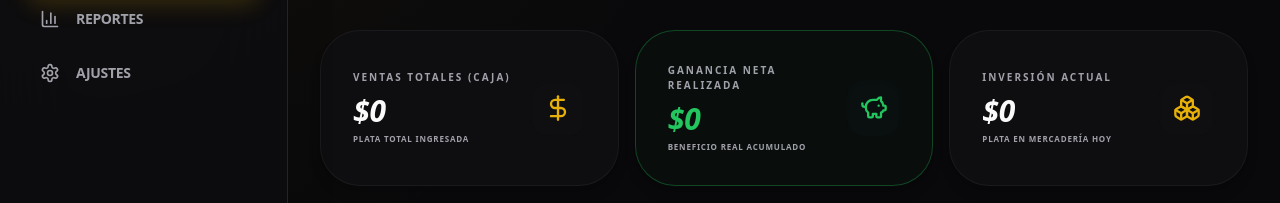
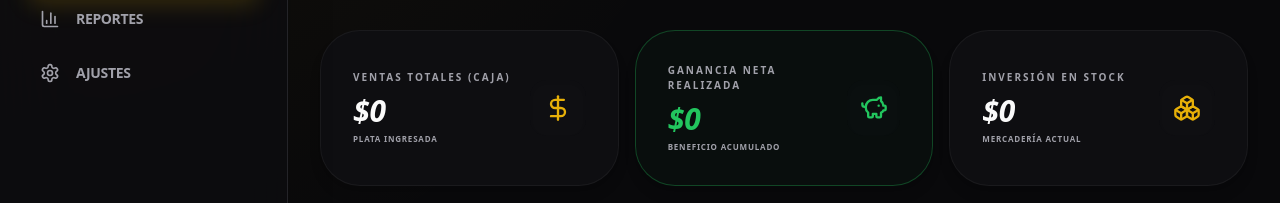
Before and after one commit to taton0205-collab/gymflow, a Next.js app: page /inventory in a window 1280 px wide. Shown: the part 457-660 px from the top of the page. Built offline with nearby package versions, Linux system fonts and the light colour scheme; no server answers; the database is empty.

Commit message:
Fix: Forzando contadores a cero si no hay datos

```diff
--- a/features/inventory/inventory-list.tsx
+++ b/features/inventory/inventory-list.tsx
@@ -22,16 +22,19 @@ export function InventoryList() {
       .select("*")
       .order("name", { ascending: true });
 
-    // 2. Obtener Ganancia Real (de la tabla de pagos)
+    // 2. Obtener Pagos (Ventas reales de hoy en adelante)
     const { data: paymentsData } = await supabase
       .from("payments")
       .select("amount, cost_basis")
-      .not("notes", "is", null)
-      .ilike("notes", "VENTA:%"); // Filtramos solo los pagos que sean ventas de productos
+      .not("notes", "is", null);
 
     if (inventoryData) setItems(inventoryData);
 
-    if (paymentsData) {
+    // RESET TOTAL: Si no hay pagos, forzamos 0
+    if (!paymentsData || paymentsData.length === 0) {
+      setRealizedProfit(0);
+      setTotalSales(0);
+    } else {
       const profit = paymentsData.reduce((acc, p) => acc + (Number(p.amount) - Number(p.cost_basis || 0)), 0);
       const total = paymentsData.reduce((acc, p) => acc + Number(p.amount), 0);
       setRealizedProfit(profit);
@@ -49,12 +52,11 @@ export function InventoryList() {
     const supabase = createClient();
 
     try {
-      // 1. Registrar la venta con su COSTO GUARDADO
       const { error: payError } = await supabase.from("payments").insert([{
         gym_id: item.gym_id,
         amount: item.sale_price,
         paid_amount: item.sale_price,
-        cost_basis: item.cost || 0, // GUARDAMOS EL COSTO AQUÍ
+        cost_basis: item.cost || 0,
         method: "cash",
         status: "paid",
         paid_at: new Date().toISOString(),
@@ -63,8 +65,6 @@ export function InventoryList() {
       }]);
 
       if (payError) throw payError;
-
-      // 2. Descontar stock
       await supabase.from("inventory_items").update({ stock: item.stock - 1 }).eq("id", item.id);
 
       alert("¡Venta exitosa!");
@@ -76,40 +76,16 @@ export function InventoryList() {
     }
   };
 
-  const handleDelete = async (id: string) => {
-    if (!confirm("¿Eliminar producto?")) return;
-    const supabase = createClient();
-    await supabase.from("inventory_items").delete().eq("id", id);
-    fetchData();
-  };
-
   useEffect(() => { fetchData(); }, []);
 
   if (loading) return <div className="flex justify-center p-32"><Loader2 className="h-10 w-10 animate-spin text-primary" /></div>;
 
   return (
     <div className="grid gap-8">
-      {/* Resumen de Ganancia REAL (Acumulativa) */}
       <div className="grid grid-cols-1 md:grid-cols-3 gap-4">
-        <SummaryCard
-          label="Ventas Totales (Caja)"
-          value={"$" + new Intl.NumberFormat("es-AR").format(totalSales)}
-          icon={DollarSign}
-          sub="Plata total ingresada"
-        />
-        <SummaryCard
-          label="Ganancia Neta Realizada"
-          value={"$" + new Intl.NumberFormat("es-AR").format(realizedProfit)}
-          icon={PiggyBank}
-          tone="profit"
-          sub="Beneficio real acumulado"
-        />
-        <SummaryCard
-          label="Inversión Actual"
-          value={"$" + new Intl.NumberFormat("es-AR").format(items.reduce((acc, i) => acc + ((i.cost || 0) * i.stock), 0))}
-          icon={Boxes}
-          sub="Plata en mercadería hoy"
-        />
+        <SummaryCard label="Ventas Totales (Caja)" value={"$" + new Intl.NumberFormat("es-AR").format(totalSales)} icon={DollarSign} sub="Plata ingresada" />
+        <SummaryCard label="Ganancia Neta Realizada" value={"$" + new Intl.NumberFormat("es-AR").format(realizedProfit)} icon={PiggyBank} tone="profit" sub="Beneficio acumulado" />
+        <SummaryCard label="Inversión en Stock" value={"$" + new Intl.NumberFormat("es-AR").format(items.reduce((acc, i) => acc + ((i.cost || 0) * i.stock), 0))} icon={Boxes} sub="Mercadería actual" />
       </div>
 
       <div className="grid grid-cols-1 sm:grid-cols-2 lg:grid-cols-4 gap-6">
@@ -118,48 +94,26 @@ export function InventoryList() {
           const unitProfit = item.sale_price - (item.cost || 0);
 
           return (
-            <div key={item.id} className={cn(
-              "group relative flex flex-col rounded-[2.5rem] border bg-card p-8 shadow-sm transition-all hover:shadow-2xl hover:border-primary/30",
-              isLowStock && "border-red-500/20 bg-red-500/[0.02]"
-            )}>
+            <div key={item.id} className={cn("group relative flex flex-col rounded-[2.5rem] border bg-card p-8 shadow-sm transition-all hover:shadow-2xl hover:border-primary/30", isLowStock && "border-red-500/20 bg-red-500/[0.02]")}>
               <div className="flex items-start justify-between">
-                <div className="h-14 w-14 rounded-2xl bg-muted flex items-center justify-center shadow-inner">
-                  <ShoppingBag className={cn("h-7 w-7 text-muted-foreground", isLowStock && "text-red-500")} />
-                </div>
-                <button onClick={() => handleDelete(item.id)} className="h-8 w-8 rounded-lg bg-red-500/10 text-red-500 flex items-center justify-center opacity-0 group-hover:opacity-100 transition-opacity">
-                  <Trash2 className="h-4 w-4" />
-                </button>
+                <div className="h-14 w-14 rounded-2xl bg-muted flex items-center justify-center shadow-inner"><ShoppingBag className={cn("h-7 w-7 text-muted-foreground", isLowStock && "text-red-500")} /></div>
               </div>
-
               <div className="mt-8">
                 <p className="text-[10px] font-black text-primary uppercase tracking-[0.2em]">{item.category}</p>
                 <h3 className="text-xl font-black italic uppercase truncate text-foreground">{item.name}</h3>
               </div>
-
               <div className="mt-6 space-y-4">
                 <div className="bg-green-500/10 rounded-xl p-3 border border-green-500/20">
                   <p className="text-[9px] font-black text-green-500 uppercase">Ganancia x Unidad</p>
                   <p className="text-lg font-black text-green-500 italic mt-1">+ ${new Intl.NumberFormat("es-AR").format(unitProfit)}</p>
                 </div>
-
                 <div className="flex justify-between items-center px-1">
-                  <div>
-                    <p className="text-2xl font-black text-foreground italic">{item.stock}</p>
-                    <p className="text-[8px] font-bold uppercase opacity-50">Stock Disponible</p>
-                  </div>
-                  {isLowStock && <Badge tone="danger" className="animate-pulse">REPONER</Badge>}
+                  <div><p className="text-2xl font-black text-foreground italic">{item.stock}</p><p className="text-[8px] font-bold uppercase opacity-50">Stock</p></div>
+                  {isLowStock && <Badge tone="danger">REPONER</Badge>}
                 </div>
               </div>
-
-              <button
-                onClick={() => handleSell(item)}
-                disabled={sellingId === item.id || item.stock <= 0}
-                className={cn(
-                  "mt-6 h-14 rounded-2xl font-black uppercase tracking-widest text-xs flex items-center justify-center gap-2 transition-all shadow-lg active:scale-95",
-                  item.stock > 0 ? "bg-primary text-primary-foreground hover:scale-105" : "bg-muted text-muted-foreground"
-                )}
-              >
-                {sellingId === item.id ? <Loader2 className="h-5 w-5 animate-spin" /> : "REGISTRAR VENTA"}
+              <button onClick={() => handleSell(item)} disabled={sellingId === item.id || item.stock <= 0} className={cn("mt-6 h-14 rounded-2xl font-black uppercase tracking-widest text-xs flex items-center justify-center gap-2 transition-all shadow-lg active:scale-95", item.stock > 0 ? "bg-primary text-primary-foreground" : "bg-muted text-muted-foreground")}>
+                {sellingId === item.id ? <Loader2 className="h-5 w-5 animate-spin" /> : "VENDER"}
               </button>
             </div>
           );
@@ -171,18 +125,13 @@ export function InventoryList() {
 
 function SummaryCard({ label, value, icon: Icon, tone, sub }: any) {
   return (
-    <div className={cn(
-      "p-8 rounded-[2.5rem] border bg-card shadow-lg flex items-center justify-between transition-all border-white/5",
-      tone === 'profit' && "border-green-500/30 bg-green-500/[0.03]"
-    )}>
+    <div className={cn("p-8 rounded-[2.5rem] border bg-card shadow-lg flex items-center justify-between transition-all border-white/5", tone === 'profit' && "border-green-500/30 bg-green-500/[0.03]")}>
       <div>
         <p className="text-[10px] font-black uppercase text-muted-foreground tracking-[0.2em]">{label}</p>
         <p className={cn("text-3xl font-black mt-2 italic", tone === 'profit' ? "text-green-500" : "text-foreground")}>{value}</p>
         <p className="text-[8px] font-bold text-muted-foreground uppercase mt-1 tracking-widest">{sub}</p>
       </div>
-      <div className={cn("h-14 w-14 rounded-2xl flex items-center justify-center shadow-inner bg-muted/10")}>
-        <Icon className={cn("h-7 w-7", tone === 'profit' ? "text-green-500" : "text-primary")} />
-      </div>
+      <div className={cn("h-14 w-14 rounded-2xl flex items-center justify-center shadow-inner bg-muted/10")}><Icon className={cn("h-7 w-7", tone === 'profit' ? "text-green-500" : "text-primary")} /></div>
     </div>
   );
 }
```
